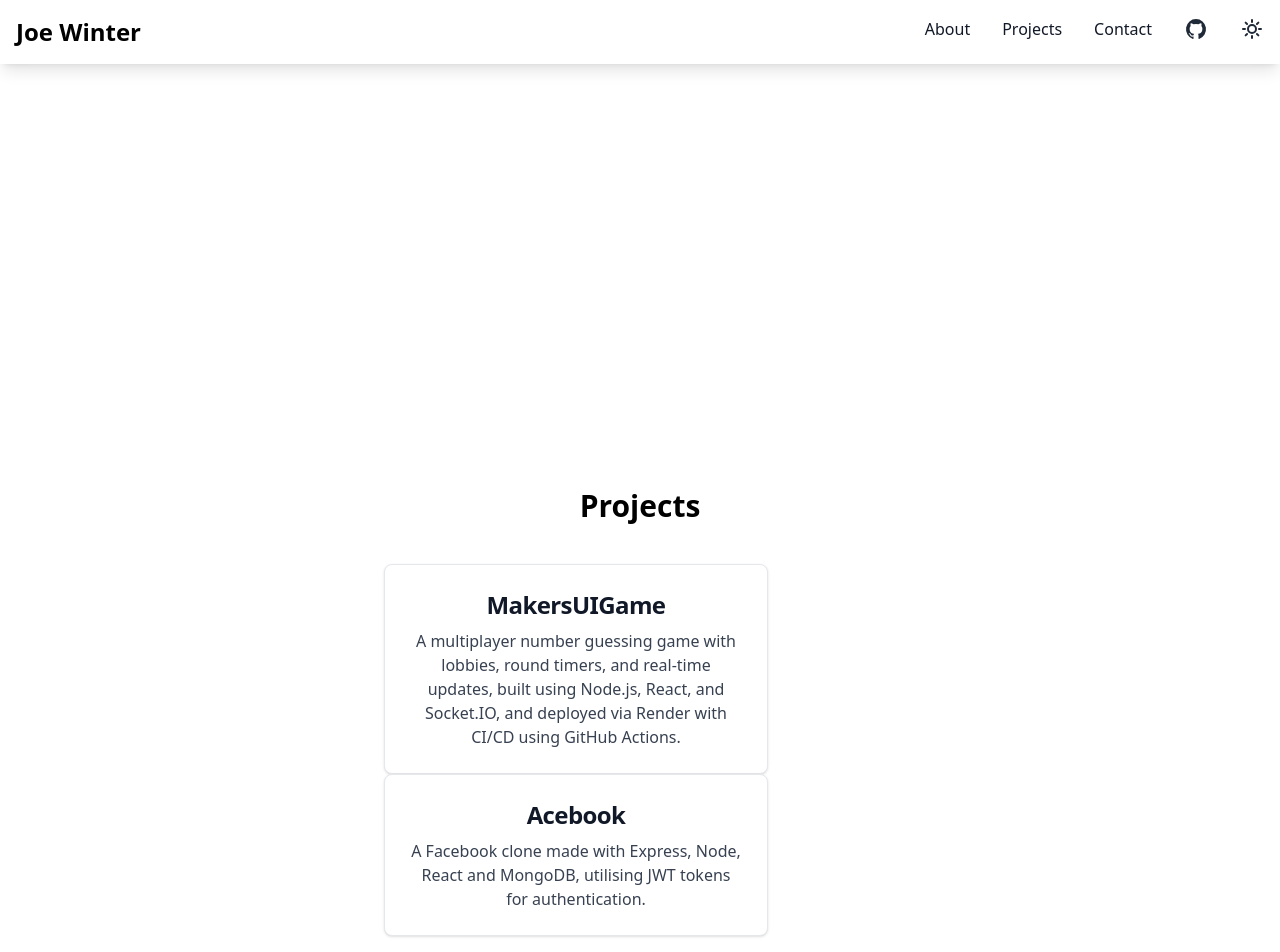
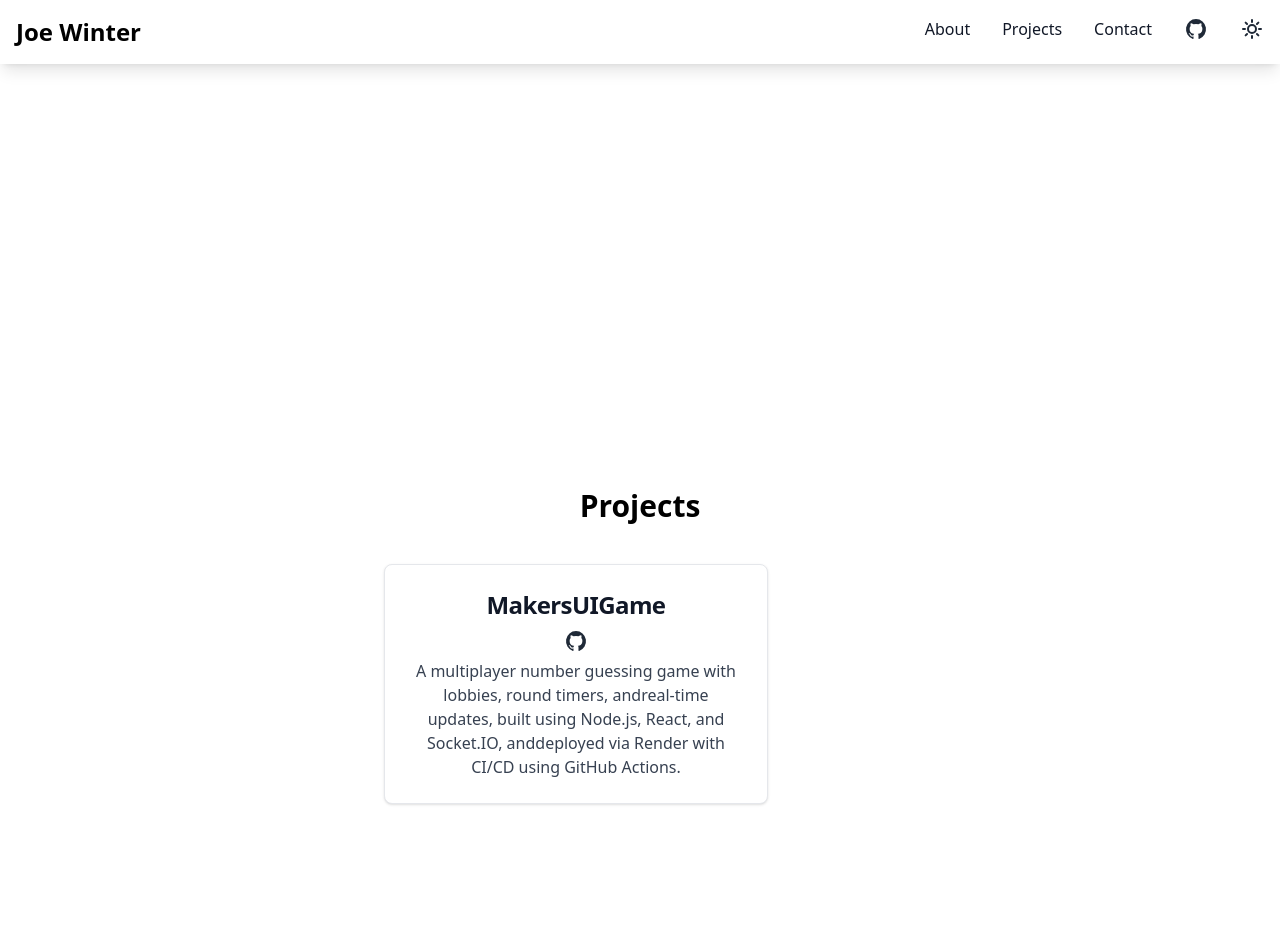
Before and after one commit to joe-winter/portfolio, a React app: page /projects in a window 1280 px wide. Shown: the top 952 px of the page. Built offline with nearby package versions, Linux system fonts and the light colour scheme; the HTML template or start-up script is replaced by a standard one.

Commit message:
added gh link on project card

```diff
--- a/public/constants/projects.json
+++ b/public/constants/projects.json
@@ -1,9 +1,9 @@
 [
   {
     "id": 1,
-    "name": "MakersUIGame",
+    "title": "MakersUIGame",
     "description": "A multiplayer number guessing game with lobbies, round timers, andreal-time updates, built using Node.js, React, and Socket.IO, anddeployed via Render with CI/CD using GitHub Actions.",
-    "githubLink": "https://github.com/shammy642/MakersUIGame",
+    "github": "https://github.com/shammy642/MakersUIGame",
     "deployedLink": "",
     "technologies": ["React", "Node.js", "Socket.IO", "Render"]
   }
--- a/src/Components/ProjectCard.jsx
+++ b/src/Components/ProjectCard.jsx
@@ -1,9 +1,13 @@
-const ProjectCard = ({title, description}) => {
+import ExternalLinkButton from "./ExternalLinkButton"
+import GitHubIcon from "./GitHubIcon"
+
+const ProjectCard = ({title, description, github}) => {
   return (
     <div className="block max-w-sm p-6 bg-white border border-gray-200 rounded-lg shadow hover:bg-gray-100 dark:bg-gray-800 dark:border-gray-700 dark:hover:bg-gray-700">
     <h5 className="mb-2 text-2xl font-bold tracking-tight text-gray-900 dark:text-white">
       {title}
     </h5>
+    {github && <ExternalLinkButton url={github} content={<GitHubIcon/>}/>}
     <p className="font-normal text-gray-700 dark:text-gray-400">
       {description}
     </p>
--- a/src/pages/Projects.jsx
+++ b/src/pages/Projects.jsx
@@ -1,43 +1,32 @@
-import { useEffect, useState } from "react"
+import { useEffect, useState } from "react";
+import ProjectCard from "../Components/ProjectCard";
 
 export default function Projects() {
-
-  const [projects, setProjects] = useState([])
+  const [projects, setProjects] = useState([]);
 
   useEffect(() => {
     fetch("/public/constants/projects.json")
       .then((res) => res.json())
       .then((data) => setProjects(data))
-      .catch((e) => console.log("Error fecthing projects", e))
-  }, [])
+      .catch((e) => console.log("Error fecthing projects", e));
+  }, []);
 
-  console.log("Projects", projects)
+  console.log("Projects", projects);
 
   return (
     <div className="flex-auto justify-center p-96">
       <h4 className="text-black dark:text-white text-3xl font-bold p-10">
         Projects
       </h4>
-
-      <div className="block max-w-sm p-6 bg-white border border-gray-200 rounded-lg shadow hover:bg-gray-100 dark:bg-gray-800 dark:border-gray-700 dark:hover:bg-gray-700">
-        <h5 className="mb-2 text-2xl font-bold tracking-tight text-gray-900 dark:text-white">
-          MakersUIGame
-        </h5>
-        <p className="font-normal text-gray-700 dark:text-gray-400">
-          A multiplayer number guessing game with lobbies, round timers, and
-          real-time updates, built using Node.js, React, and Socket.IO, and
-          deployed via Render with CI/CD using GitHub Actions.
-        </p>
-      </div>
-      <div className="block max-w-sm p-6 bg-white border border-gray-200 rounded-lg shadow hover:bg-gray-100 dark:bg-gray-800 dark:border-gray-700 dark:hover:bg-gray-700">
-        <h5 className="mb-2 text-2xl font-bold tracking-tight text-gray-900 dark:text-white">
-          Acebook
-        </h5>
-        <p className="font-normal text-gray-700 dark:text-gray-400">
-          A Facebook clone made with Express, Node, React and MongoDB, utilising
-          JWT tokens for authentication.
-        </p>
-      </div>
+      {projects &&
+        projects.map((project) => (
+          <ProjectCard
+            key={project.id}
+            title={project.title}
+            description={project.description}
+            github={project.github}
+          />
+        ))}
     </div>
   );
 }
```
